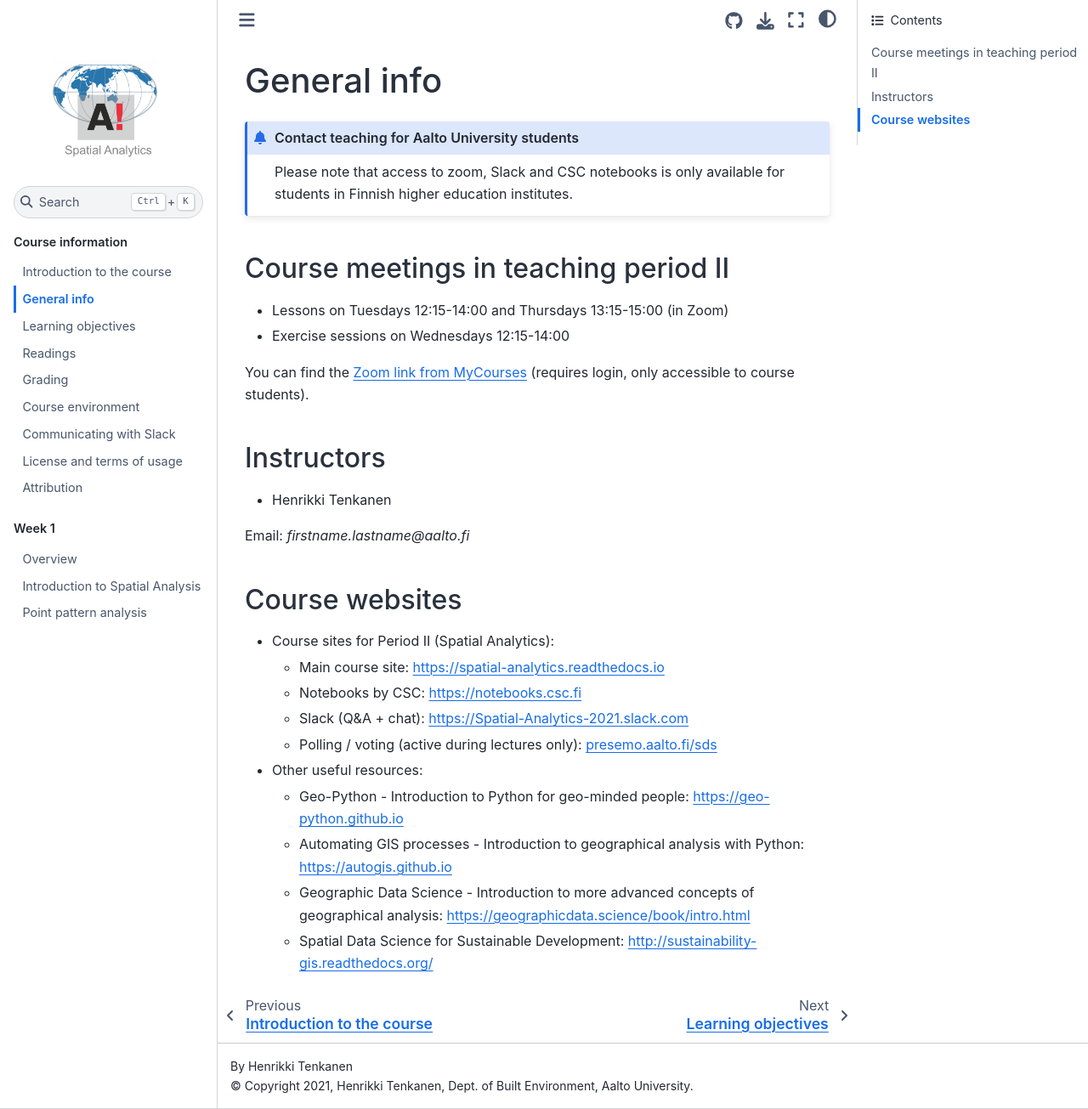
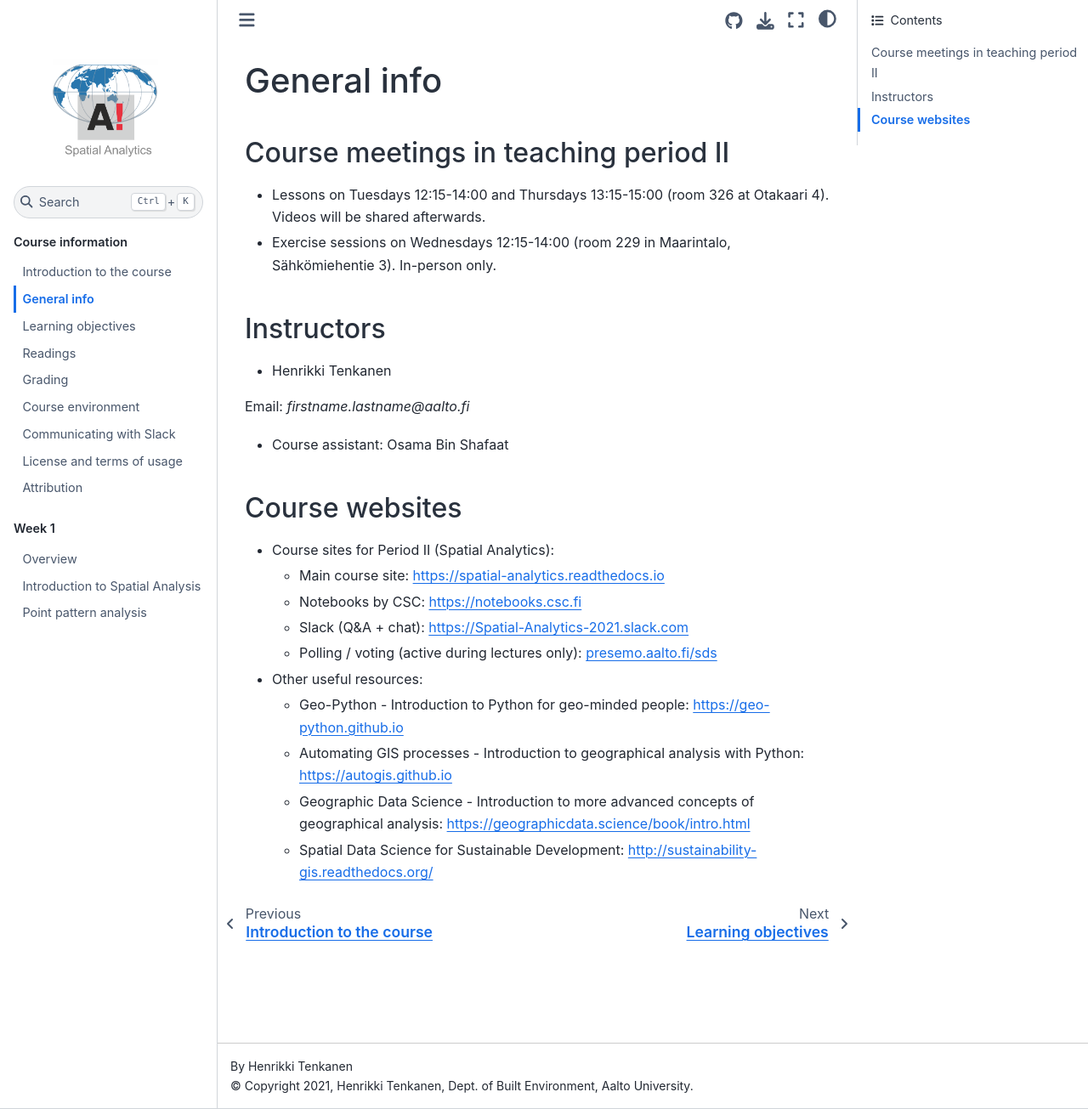
Before and after one commit to AaltoGIS/Spatial-Analytics, a Sphinx documentation site: the page built from source/course-info/course-info.rst, in a window 1280 px wide and 1305 px high. Shown: the whole window at 85% size. Built offline with Sphinx 7.4.7 and the Sphinx Book theme 1.1.4, drawn with Linux system fonts in a browser that asks for light colours.

Commit message:
Update course info

```diff
--- a/source/course-info/course-info.rst
+++ b/source/course-info/course-info.rst
@@ -1,18 +1,11 @@
 General info
 ============
-
-.. admonition:: Contact teaching for Aalto University students
-
-    Please note that access to zoom, Slack and CSC notebooks is only available for students in Finnish higher education institutes.
-
 
 Course meetings in teaching period II
 -------------------------------------
 
-- Lessons on Tuesdays 12:15-14:00 and Thursdays 13:15-15:00 (in Zoom)
-- Exercise sessions on Wednesdays 12:15-14:00
-
-You can find the `Zoom link from MyCourses <https://mycourses.aalto.fi/course/view.php?id=32325>`__ (requires login, only accessible to course students).
+- Lessons on Tuesdays 12:15-14:00 and Thursdays 13:15-15:00 (room 326 at Otakaari 4). Videos will be shared afterwards.
+- Exercise sessions on Wednesdays 12:15-14:00 (room 229 in Maarintalo, Sähkömiehentie 3). In-person only.
 
 Instructors
 -----------
@@ -20,6 +13,8 @@ Instructors
 * Henrikki Tenkanen
 
 Email: *firstname.lastname@aalto.fi*
+
+* Course assistant: Osama Bin Shafaat
 
 Course websites
 ---------------
```
